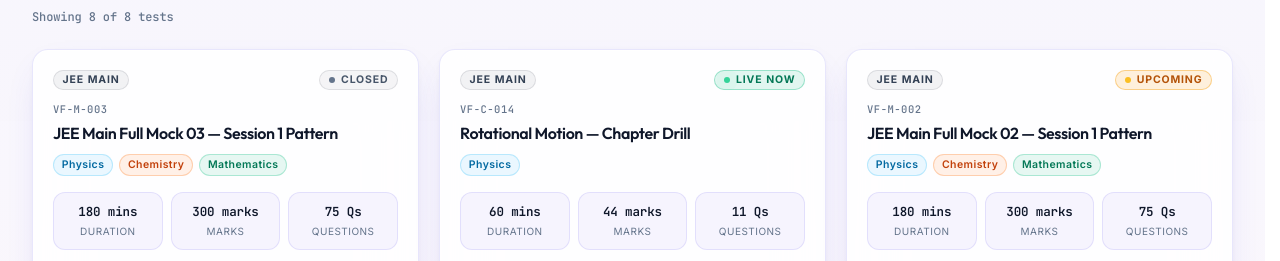
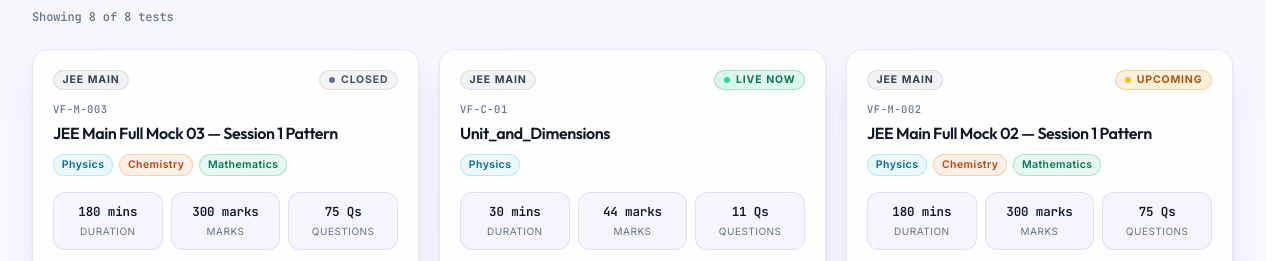
Before and after one commit to vortexfusecbt/VortexFuse, a plain HTML site: page index.html in a window 1280 px wide. Shown: the part 1527-1788 px from the top of the page. Drawn offline with nearby package versions, Linux system fonts and the light colour scheme; animation ran at ten frames a second.

Commit message:
Update index.html

```diff
--- a/index.html
+++ b/index.html
@@ -843,9 +843,9 @@
     subject: "Physics, Chemistry, Mathematics", duration: "180 mins", marks: "300 marks", questions: 75,
     date: "2026-11-05T09:00:00", status: "upcomming", fileUrl: "#",
     syllabus: "Full syllabus, Class 11 + 12. 25 questions per subject: 20 MCQs and 5 numerical-value questions (attempt any 5 of 10 in Section B is not applicable here — all 5 are compulsory in this pattern). +4 for correct MCQ, −1 for incorrect; numerical-value questions carry no negative marking. Window closes 9 Nov, 11:59 PM." },
-  { id: "VF-C-014", title: "Rotational Motion — Chapter Drill", category: "jee-main", scope: "chapter-wise",
-    subject: "Physics", duration: "60 mins", marks: "44 marks", questions: 11,
-    date: "2026-11-10T10:00:00", status: "live", fileUrl: "Unit_and_Dimensions",
+  { id: "VF-C-01", title: "Unit_and_Dimensions", category: "jee-main", scope: "chapter-wise",
+    subject: "Physics", duration: "30 mins", marks: "44 marks", questions: 11,
+    date: "2026-11-10T10:00:00", status: "live", fileUrl: "Unit_and_Dimensions.html",
     syllabus: "Torque and angular momentum, moment of inertia (parallel & perpendicular axis), rolling without slipping, energy methods, angular impulse. 20 MCQs + 5 numerical-value questions graded by difficulty." },
   { id: "VF-C-021", title: "Coordination Compounds — Chapter Drill", category: "jee-main", scope: "chapter-wise",
     subject: "Chemistry", duration: "45 mins", marks: "80 marks", questions: 20,
```
